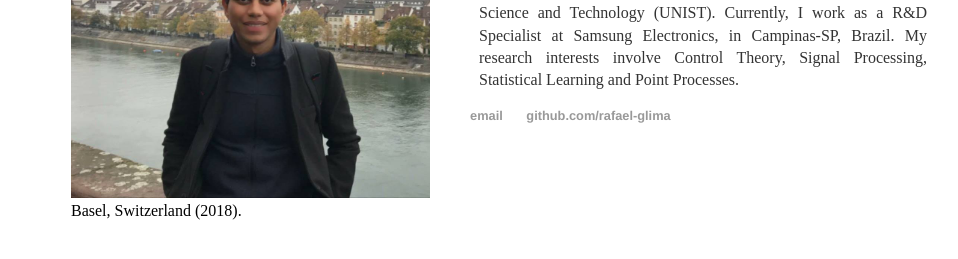
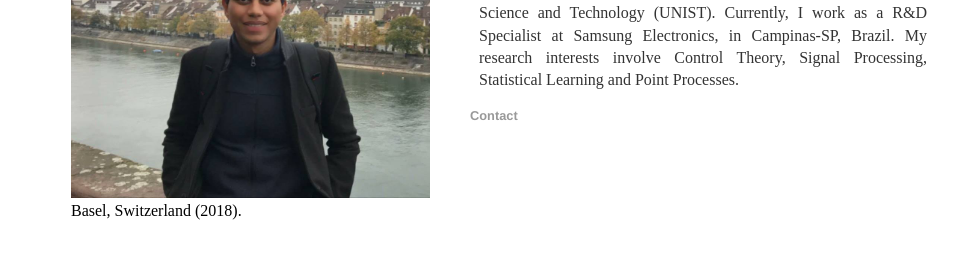
Before and after one commit to rafael-glima/rafael-glima.github.io, a Jekyll site: the page built from index.html, in a window 1280 px wide. Shown: the part 374-633 px from the top of the page, without its empty margins (161-1119 px from the left). Built offline with Jekyll 4.4.1, drawn with Linux system fonts in a browser that asks for light colours.

Commit message:
Changes in Main Page content

```diff
--- a/_layouts/default.html
+++ b/_layouts/default.html
@@ -21,8 +21,7 @@
 		</div><!-- /.container -->
 		<footer>
     		<ul>
-        		<li><a href="mailto:rafael.goncalves.lima@gmail.com">email</a></li>
-        		<li><a href="https://github.com/rafael-glima">github.com/rafael-glima</a></li>
+        		<li><a href="mailto:rafael.goncalves.lima@gmail.com">Contact</a></li>
 			</ul>
 		</footer>
 	</body>
```
